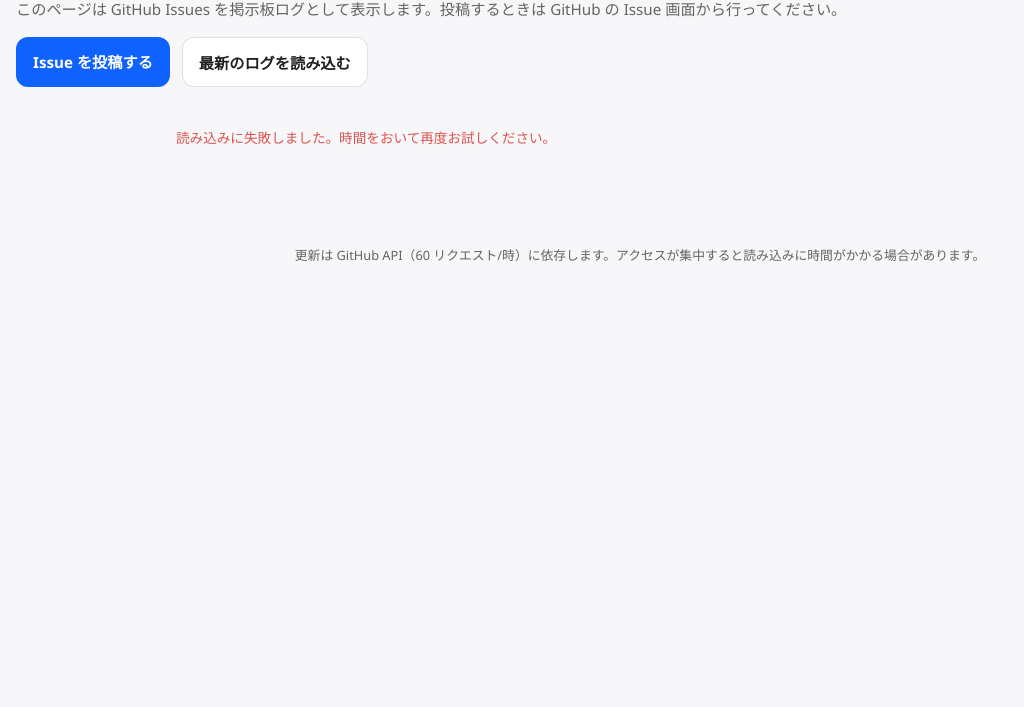
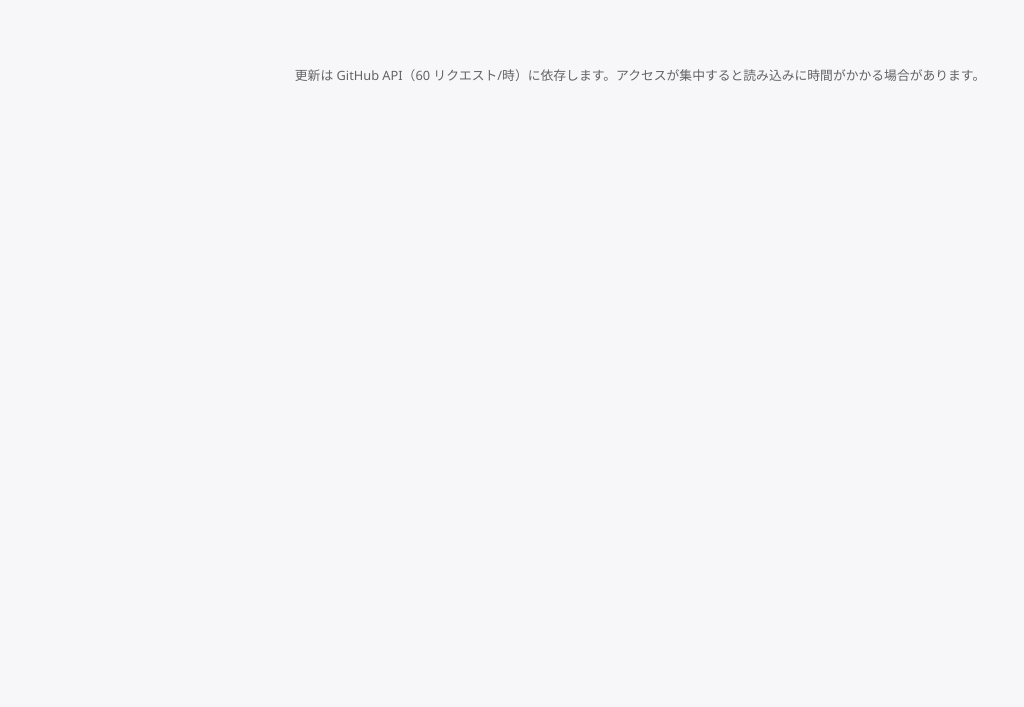
Before and after one commit to moshimoshipandasan/my-first-code, a plain HTML site: page index.html in a window 1280 px wide. Shown: the part 93-800 px from the top of the page, without its empty margins (0-1024 px from the left). Drawn offline with Linux system fonts and the light colour scheme; no server answers.

Commit message:
chore: simplify header and stack issue list

```diff
--- a/index.html
+++ b/index.html
@@ -131,9 +131,9 @@
       }
 
       .issues-grid {
-        display: grid;
+        display: flex;
+        flex-direction: column;
         gap: 1rem;
-        grid-template-columns: repeat(auto-fit, minmax(260px, 1fr));
       }
 
       .issue-card {
@@ -217,24 +217,6 @@
   </head>
   <body>
     <header>
-      <h1 class="headline">my-first-code 掲示板ログ</h1>
-      <p class="lede">
-        このページは GitHub Issues を掲示板ログとして表示します。投稿するときは
-        GitHub の Issue 画面から行ってください。
-      </p>
-      <div class="actions">
-        <a
-          class="primary-button"
-          target="_blank"
-          rel="noopener noreferrer"
-          href="https://github.com/moshimoshipandasan/my-first-code/issues/new"
-        >
-          Issue を投稿する
-        </a>
-        <button class="secondary-button" type="button" id="refreshButton">
-          最新のログを読み込む
-        </button>
-      </div>
     </header>
     <main>
       <div class="status-bar" id="statusBar">読み込み中...</div>
@@ -363,9 +345,11 @@
         }
       };
 
-      refreshButton.addEventListener("click", () => {
-        fetchIssues();
-      });
+      if (refreshButton) {
+        refreshButton.addEventListener("click", () => {
+          fetchIssues();
+        });
+      }
 
       document.addEventListener("DOMContentLoaded", () => {
         fetchIssues();
```
